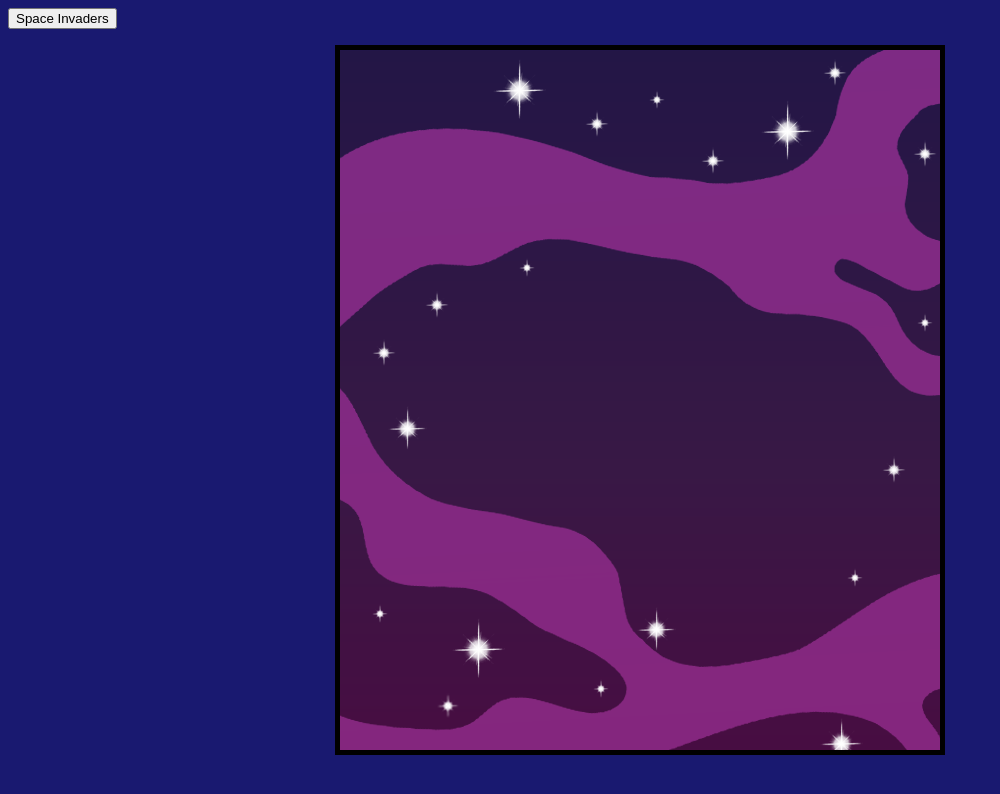
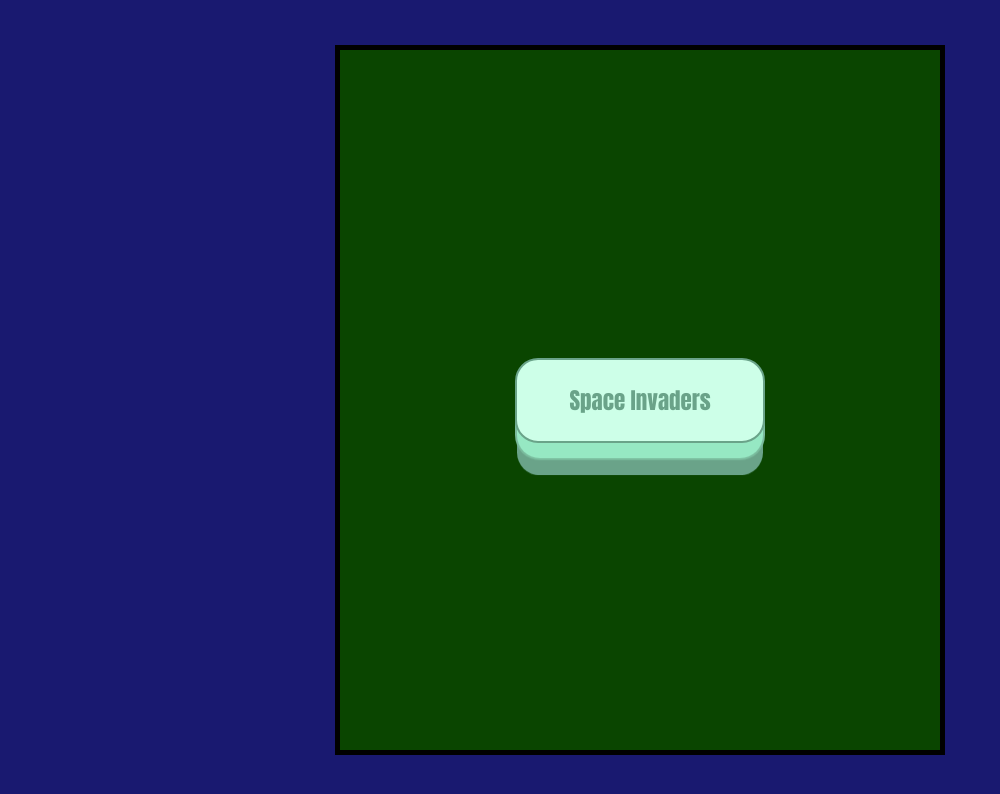
Before and after one commit to Mogrima/Space-Invaders, a plain HTML site: page index.html in a window 1280 px wide. Shown: the whole page, without its empty margins (0-1000 px from the left). Drawn offline with Linux system fonts and the light colour scheme.

Commit message:
stylized loading screen and button

```diff
--- a/Style/style.css
+++ b/Style/style.css
@@ -1,5 +1,88 @@
+:root {
+    --backgroundColor: rgba(246, 241, 209);
+    --colorShadeA: rgb(106, 163, 137);
+    --colorShadeB: rgb(121, 186, 156);
+    --colorShadeC: rgb(150, 232, 195);
+    --colorShadeD: rgb(187, 232, 211);
+    --colorShadeE: rgb(205, 255, 232);
+  }
+
 html {
     background-color: #191970;
+}
+
+.startDisplay {
+    position: absolute;
+    top: 50%;
+    left: 50%;
+    display: flex;
+    flex-direction: column;
+    align-items: center;
+    color: white;
+    transform: translate(-50%, -50%);
+    background: #0a4500;
+    width: 600px;
+    height: 700px;
+    max-width: 100%;
+    max-height: 100%;
+}
+
+.big-button {
+    position: relative;
+    width: 250px;
+    margin: auto auto;
+    font-family: 'Impact', 'Franklin Gothic Medium', 'Arial Narrow', Arial, sans-serif;
+    font-size: 23px;
+    text-align: center;
+    cursor: pointer;
+    outline: none;
+    border: 0;
+    vertical-align: middle;
+    color: var(--colorShadeA);
+  }
+
+.big-button {
+    padding: 1em 2em;
+    border: 2px solid var(--colorShadeA);
+    border-radius: 1em;
+    background: var(--colorShadeE);
+    transform-style: preserve-3d;
+    transition: all 175ms cubic-bezier(0, 0, 1, 1);
+}
+
+.big-button::before {
+    position: absolute;
+    content: "";
+    width: 100%;
+    height: 100%;
+    top: 0;
+    left: 0;
+    right: 0;
+    bottom: 0;
+    background: var(--colorShadeC);
+    border-radius: inherit;
+    box-shadow: 0 0 0 2px var(--colorShadeB), 0 0.75em 0 0 var(--colorShadeA);
+    transform: translate3d(0, 0.75em, -1em);
+    transition: all 175ms cubic-bezier(0, 0, 1, 1);
+}
+
+.big-button:hover {
+    background: var(--colorShadeD);
+    transform: translate(0, 0.375em);
+}
+
+.big-button:hover::before {
+    transform: translate3d(0, 0.75em, -1em);
+}
+
+.big-button:active {
+    transform: translate(0em, 0.75em);
+}
+
+.big-button:active::before {
+    transform: translate3d(0, 0, -1em);
+
+    box-shadow: 0 0 0 2px var(--colorShadeB), 0 0.25em 0 0 var(--colorShadeB);
 }
 
 #canvas {
```
